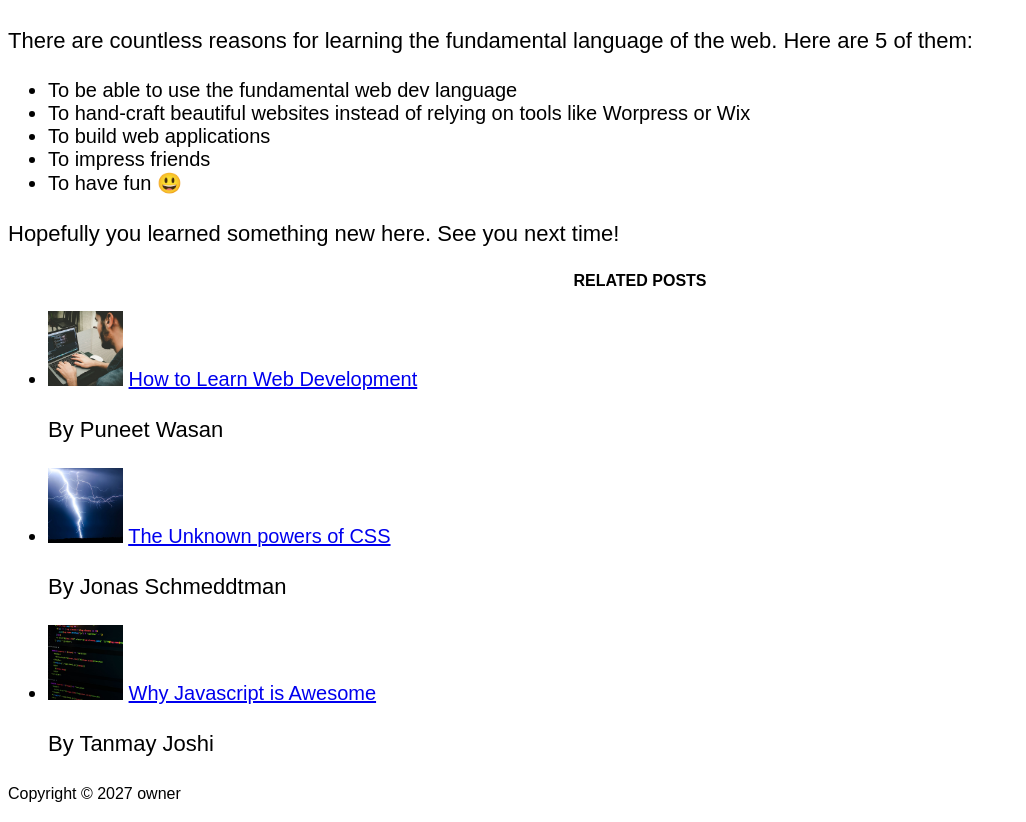
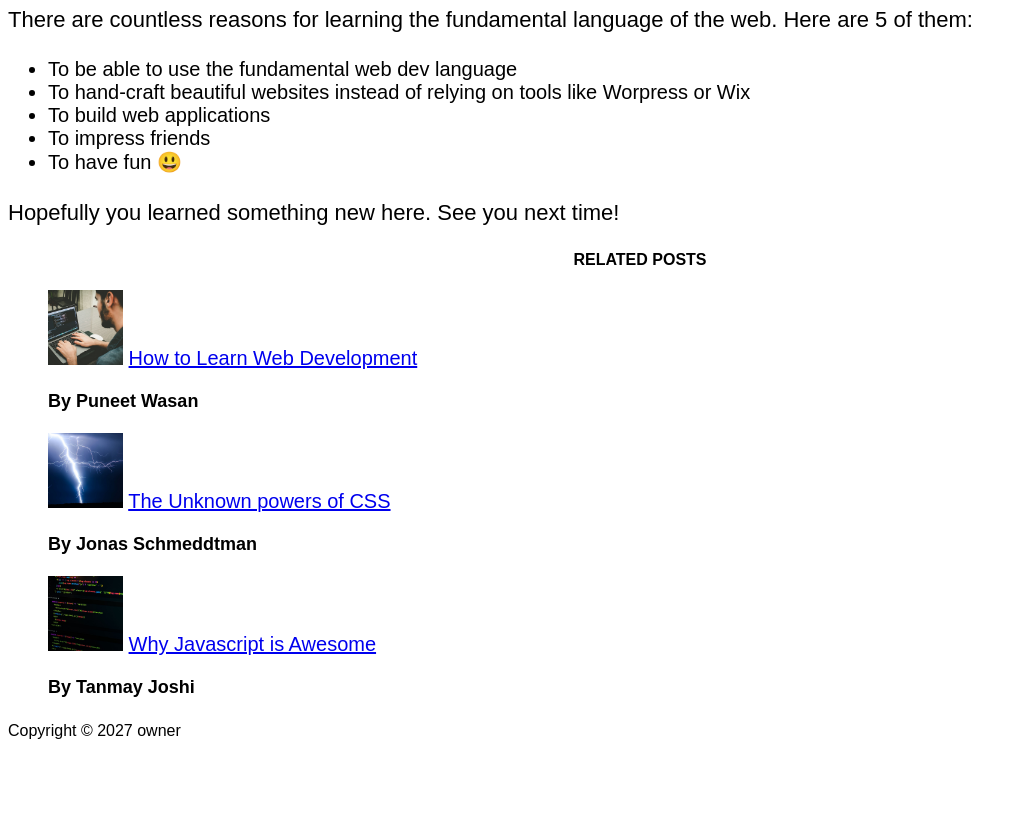
Before and after one commit to dev-puneet/02-HTML-Fundamentals, a plain HTML site: page index.html in a window 1280 px wide. Shown: the part 1192-2014 px from the top of the page, without its empty margins (0-1026 px from the left). After the commit the page ends 1951 px from the top, so only its background shows below. Drawn offline with Linux system fonts and the light colour scheme.

Commit message:
update style.css to id&class selectors

```diff
--- a/index.html
+++ b/index.html
@@ -25,7 +25,7 @@
           width="50px"
           height="50px"
         />
-        <p>Posted by <strong>Laura Jones </strong> on Monday, June 21st 2027</p>
+        <p id="author">Posted by <strong>Laura Jones </strong> on Monday, June 21st 2027</p>
         <img
           src="imgs/post-img.jpg"
           alt="HTML code image "
@@ -87,12 +87,12 @@
 
     <aside>
       <h4>Related posts</h4>
-      <ul>
+      <ul class='related'>
         <li>
           <img src="imgs/related-1.jpg" alt="Web developer coding" / width="75"
           height="75">
           <a href="#">How to Learn Web Development</a>
-          <p>By Puneet Wasan</p>
+          <p class='related-author'>By Puneet Wasan</p>
         </li>
         <li>
           <img
@@ -102,7 +102,7 @@
             height="75"
           />
           <a href="#">The Unknown powers of CSS</a>
-          <p>By Jonas Schmeddtman</p>
+          <p class='related-author'>By Jonas Schmeddtman</p>
         </li>
         <li>
           <img
@@ -112,10 +112,10 @@
             height="75"
           />
           <a href="#">Why Javascript is Awesome</a>
-          <p>By Tanmay Joshi</p>
+          <p class='related-author'>By Tanmay Joshi</p>
         </li>
       </ul>
     </aside>
-    <footer> <p>Copyright &copy; 2027 owner</p> </footer>
+    <footer> <p id="copyright">Copyright &copy; 2027 owner</p> </footer>
   </body>
 </html>
--- a/style.css
+++ b/style.css
@@ -36,6 +36,24 @@
   font-size: 20px;
 }
 
-footer p{
+/* footer p{
+  font-size: 16px;
+} */
+
+#copyright{
   font-size: 16px;
 }
+
+#author{
+  font-size:16px;
+  font-style: italic;
+}
+
+.related-author{
+  font-size:18px;
+  font-weight: bold;
+}
+
+.related{
+  list-style: none;
+}
```
